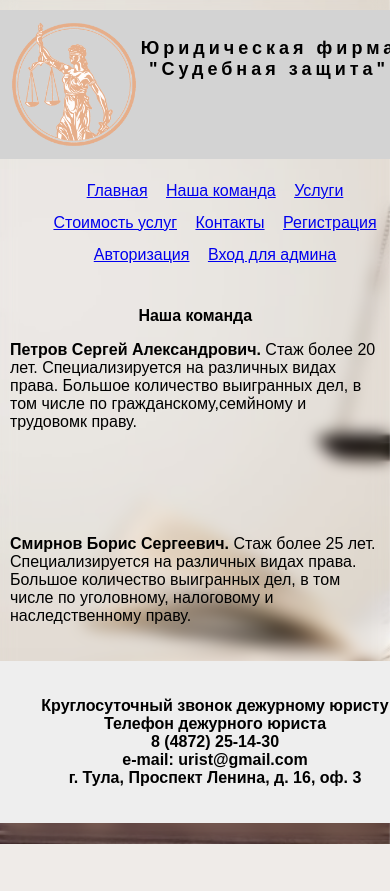
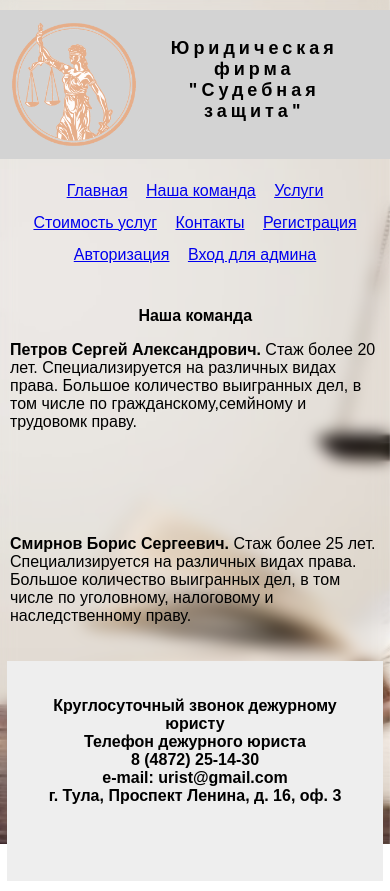
Before and after one commit to gromchenko/flask, a Flask app: page /about in a window 390 px wide; the page is wider, and only the part inside the window is pictured. Before the commit the page ends 844 px from the top of that part, so only its background shows below. Run offline with Flask 3, Linux system fonts and the light colour scheme.

Commit message:
07/12/2023 новые изменения с учётом адптации под мобильные устройства

```diff
--- a/static/app.css
+++ b/static/app.css
@@ -392,15 +392,19 @@ item_d div:last-child{
 
 @media (max-width: 800px){
     .header, .menu-main{
-        width: 100%
+        width: 95%
     }
     .header p{
-        font-size: 18px
+        font-size: 18px;
+        padding-right: 10px
     }
     .content{
         width: 95%;
         margin: auto;
         padding: 10px
+    }
+    .menu-main ul{
+        padding: 0
     }
     .content h1{
         font-size: 16px
@@ -412,7 +416,8 @@ item_d div:last-child{
         background: rgba(255,255,255,0.6);
     }
     .footer{
-        width: 100%
+        width: 86%;
+        padding-bottom: 60px
     }
     .footer ul{
         padding: 0
```
